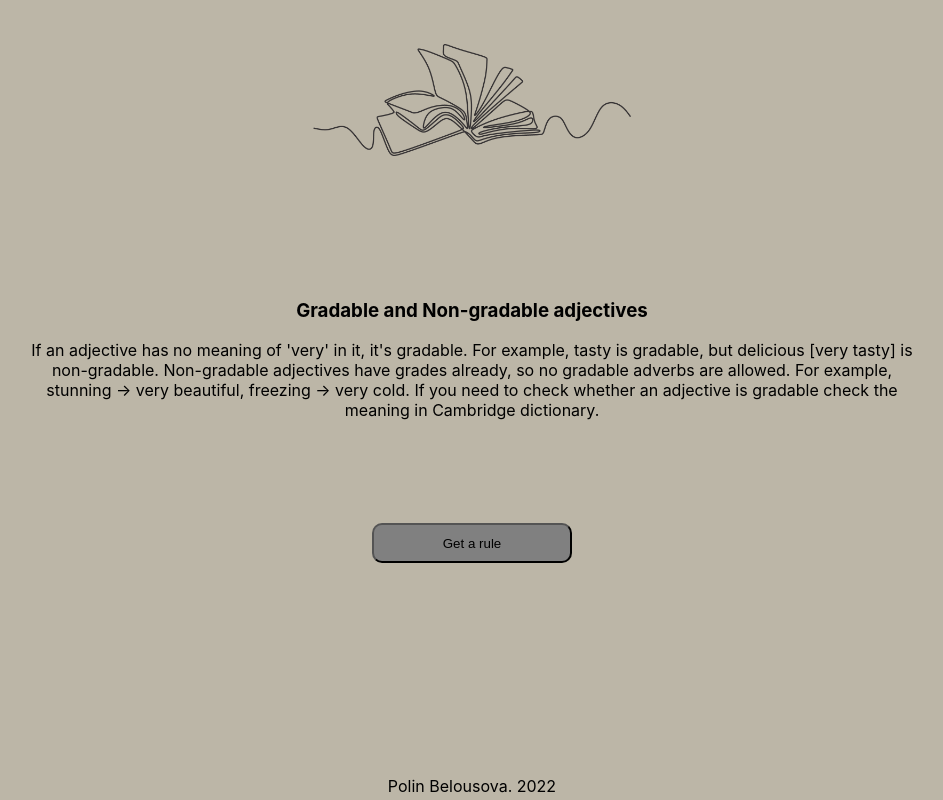
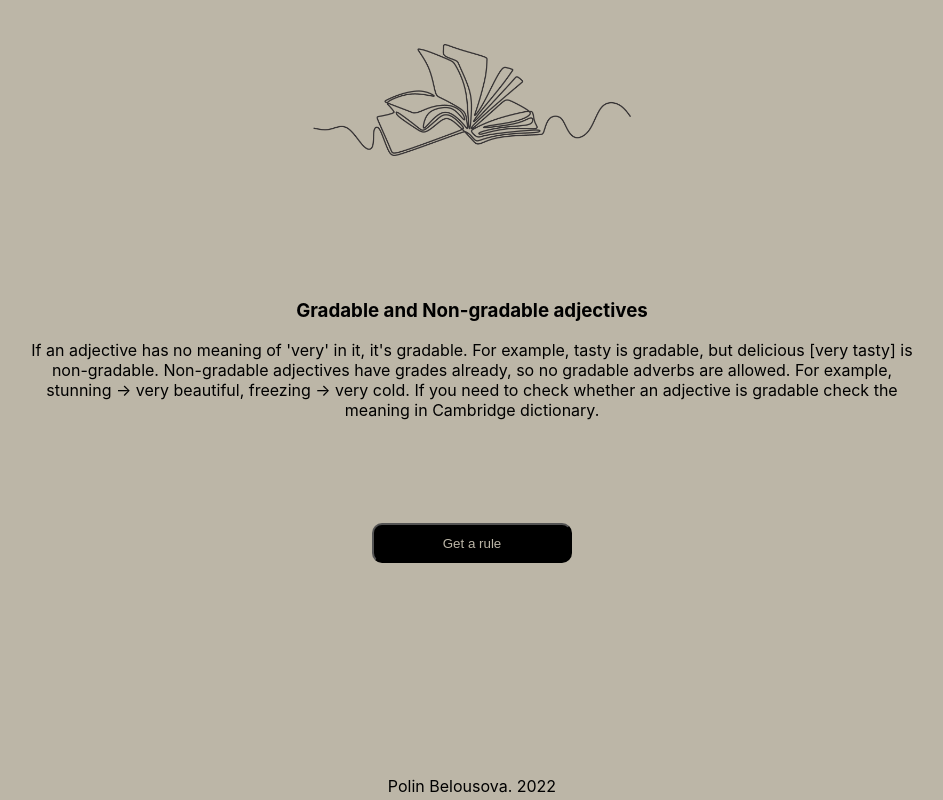
Before and after one commit to melission/english-grammar-revision, a React (Create React App) app: page / in a window 1280 px wide. In both pictures the pointer is over the button "Get a rule". Shown: the whole page, without its empty margins (168-1111 px from the left). Built offline with nearby package versions, Linux system fonts and the light colour scheme.

Commit message:
added .button:hover styles; added text colour to .button.

```diff
--- a/src/App.css
+++ b/src/App.css
@@ -80,6 +80,12 @@ body {
   min-width: 200px;
   max-width: 250px;
   background-color: gray;
+  color: black;
+}
+
+.button:hover {
+  background-color: black;
+  color: #bcb6a7;
 }
 
 .App-footer {
```
